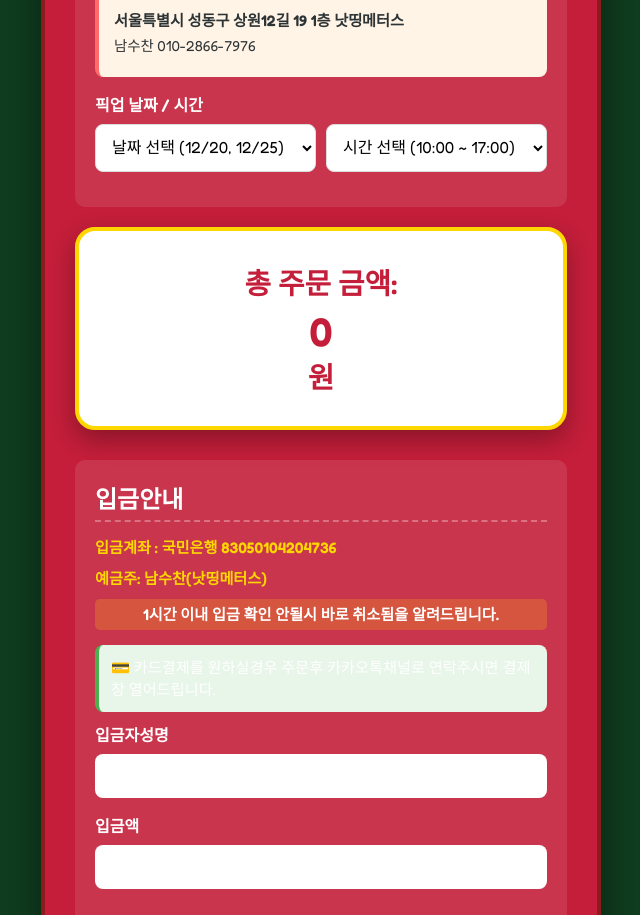
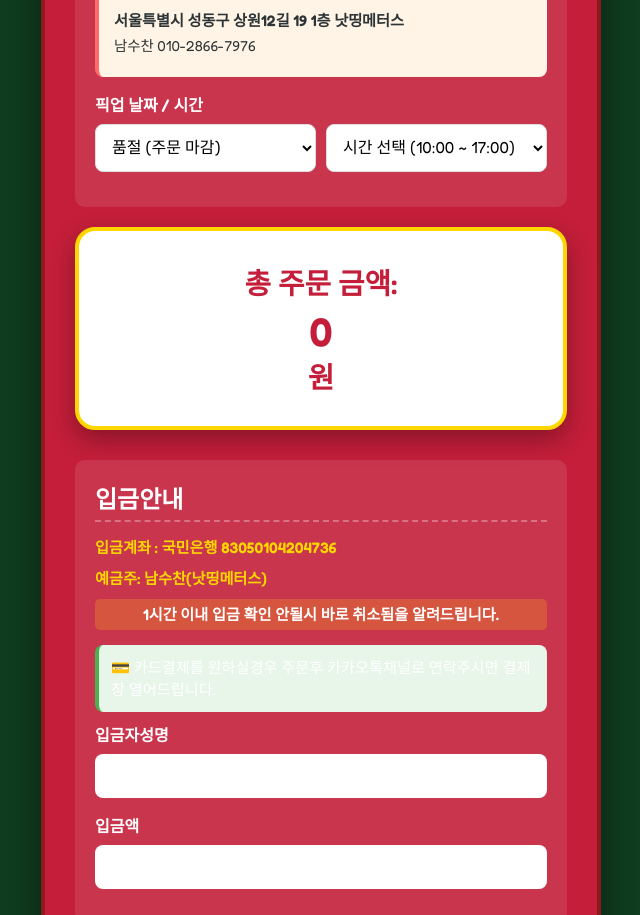
Before and after one commit to flowerpanty/christmas, a website: page index.html in a window 1280 px wide. Shown: the part 3190-4105 px from the top of the page, without its empty margins (319-959 px from the left). Drawn offline with nearby package versions, Linux system fonts and the light colour scheme; a web font is replaced by a local one.

Commit message:
주문 마감 - 모든 픽업 날짜 품절 처리

```diff
--- a/index.html
+++ b/index.html
@@ -209,10 +209,7 @@
                             <label>픽업 날짜 / 시간</label>
                             <div class="datetime-group">
                                 <select id="pickup_date" name="pickup_date" required>
-                                    <option value="" disabled selected>날짜 선택 (12/20, 12/25)</option>
-                                    <option value="12월 20일">12월 20일</option>
-
-                                    <option value="12월 25일">12월 25일</option>
+                                    <option value="" disabled selected>품절 (주문 마감)</option>
                                 </select>
                                 <select id="pickup_time" name="pickup_time" required>
                                     <option value="" disabled selected>시간 선택 (10:00 ~ 17:00)</option>
```
